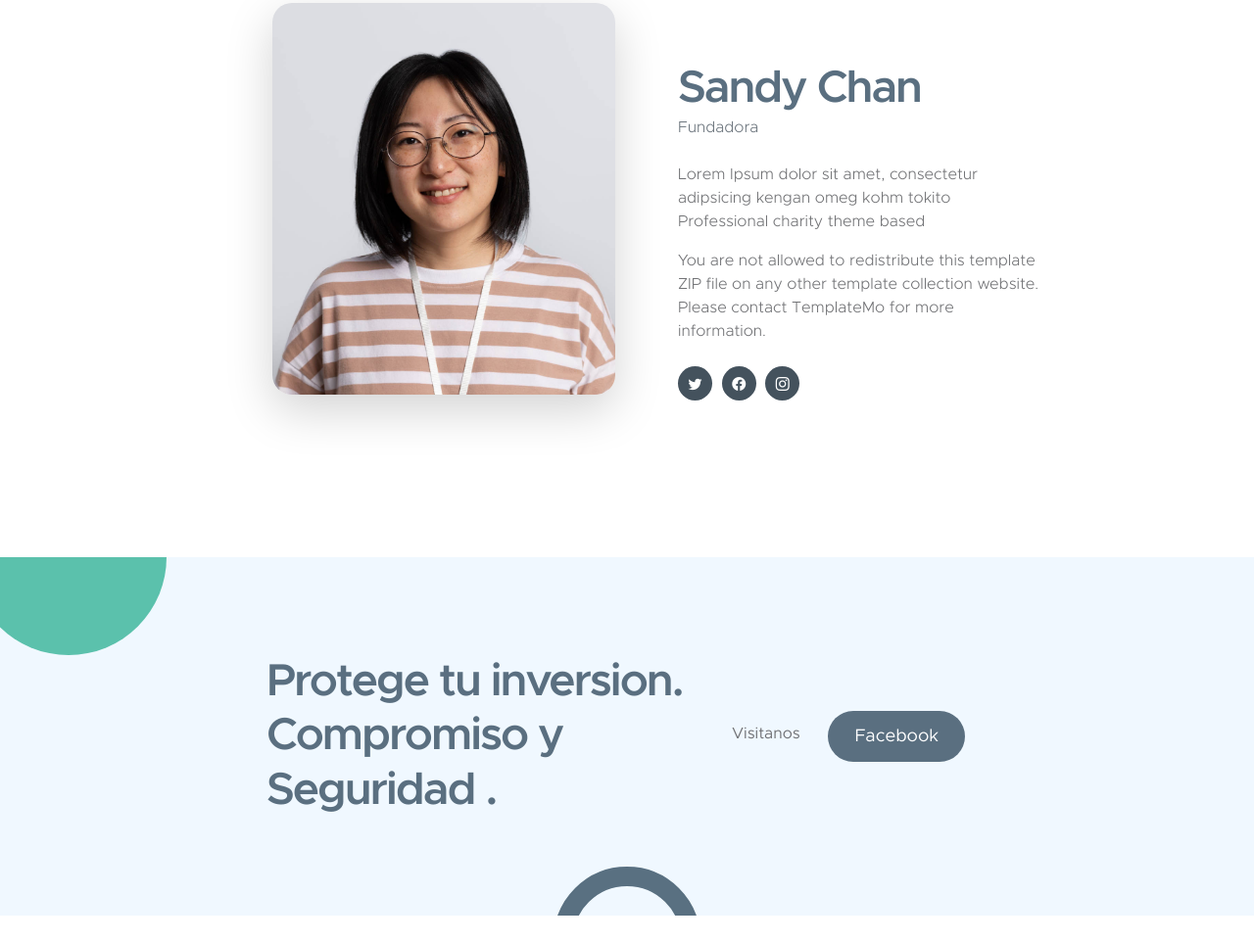
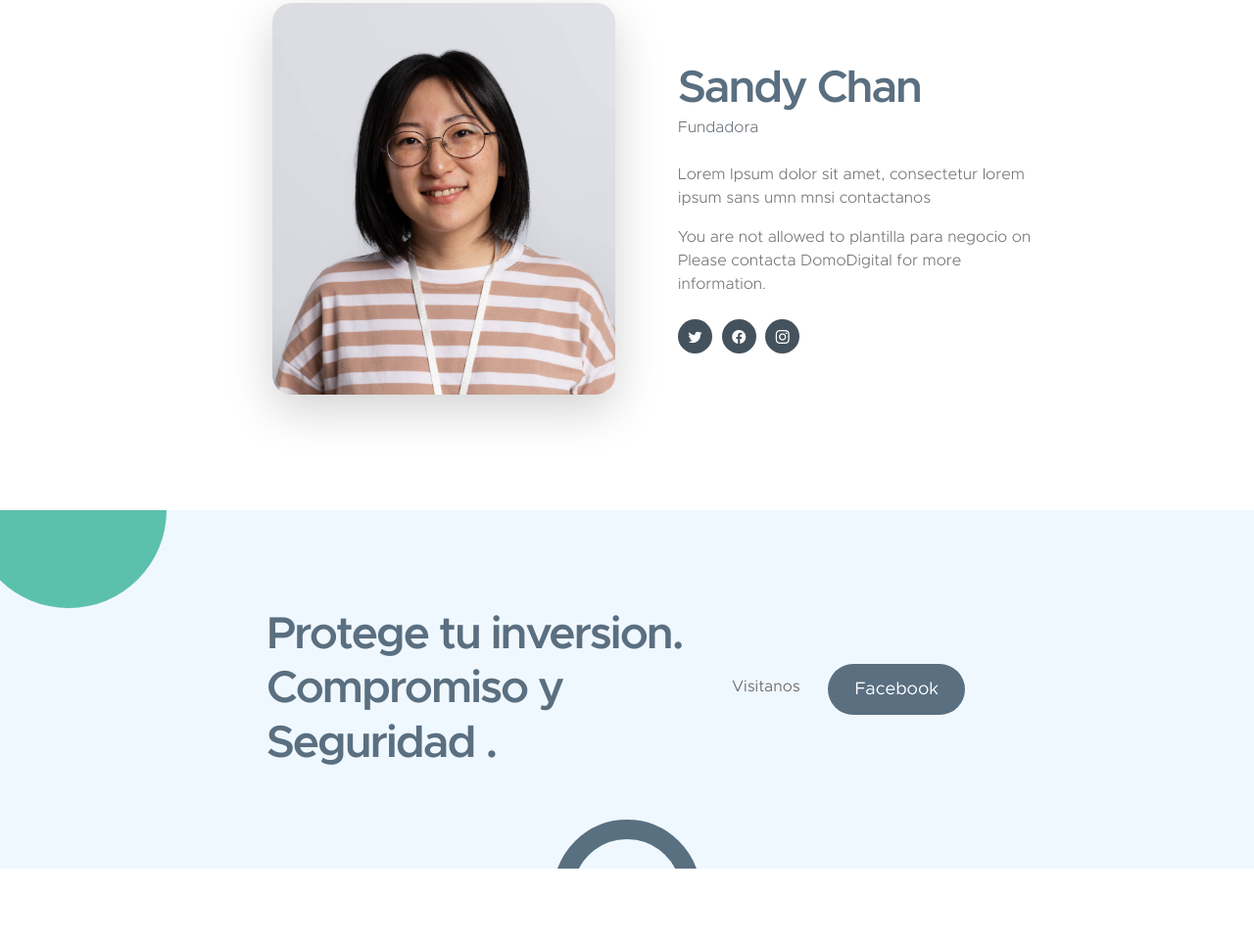
Before and after one commit to raulfq2020/plantillaweb, a plain HTML site: page index.html in a window 1280 px wide. Shown: the part 1936-2899 px from the top of the page at 98% size. Drawn offline with Linux system fonts and the light colour scheme.

Commit message:
Update index.html

```diff
--- a/index.html
+++ b/index.html
@@ -307,9 +307,9 @@
 
                                 <p class="text-muted mb-lg-4 mb-md-4">Fundadora</p>
 
-                                <p>Lorem Ipsum dolor sit amet, consectetur adipsicing kengan omeg kohm tokito Professional charity theme based</p>
+                                <p>Lorem Ipsum dolor sit amet, consectetur lorem ipsum sans umn mnsi contactanos</p>
 
-                                <p>You are not allowed to redistribute this template ZIP file on any other template collection website. Please contact TemplateMo for more information.</p>
+                                <p>You are not allowed to plantilla para negocio on Please contacta DomoDigital  for more information.</p>
 
                                 <ul class="social-icon mt-4">
                                     <li class="social-icon-item">
```
